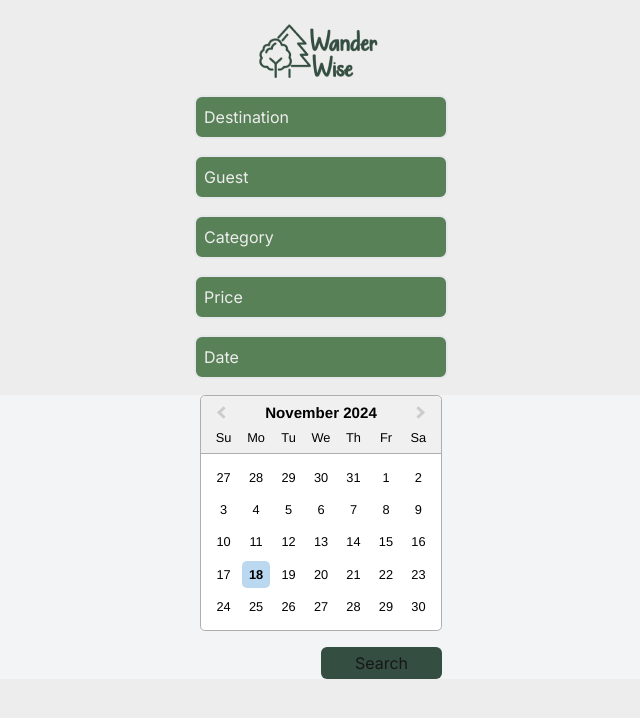
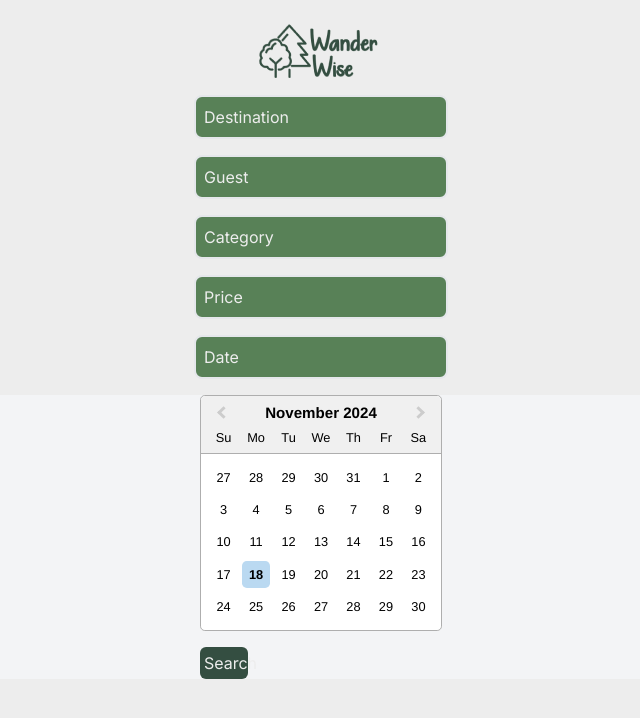
Before and after one commit to JanineEsc/Wanderwise-project, a Next.js app: page /searchPage in a window 1280 px wide. Shown: the top 718 px of the page, without its empty margins (319-959 px from the left). Built offline with nearby package versions, Linux system fonts and the light colour scheme; no server answers.

Commit message:
adds routes to "/"

```diff
--- a/app/searchPage/_components/SearchButton.jsx
+++ b/app/searchPage/_components/SearchButton.jsx
@@ -1,9 +1,16 @@
+import { useRouter } from "next/navigation";
+
 export const SearchButton = () => {
+  const router = useRouter();
+
+  const handleSearch = () => {
+    // Navigate to the home page
+    router.push("/");
+  };
+
   return (
-    <div className="flex justify-end">
-      <button className="bg-BrunswickGreen p-1 rounded-md w-1/2">
-        Search
-      </button>
-    </div>
-  )
-}
+    <button className="bg-BrunswickGreen p-1 rounded-md w-1/5" onClick={handleSearch}>
+      <p className="text-center text-timberwolf">Search</p>
+    </button>
+  );
+};
```
